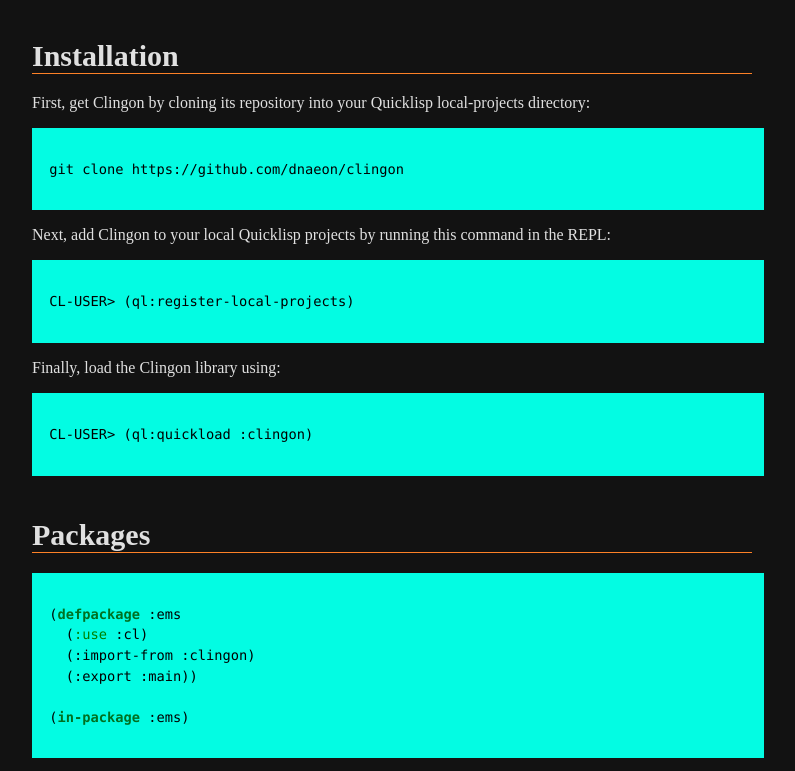
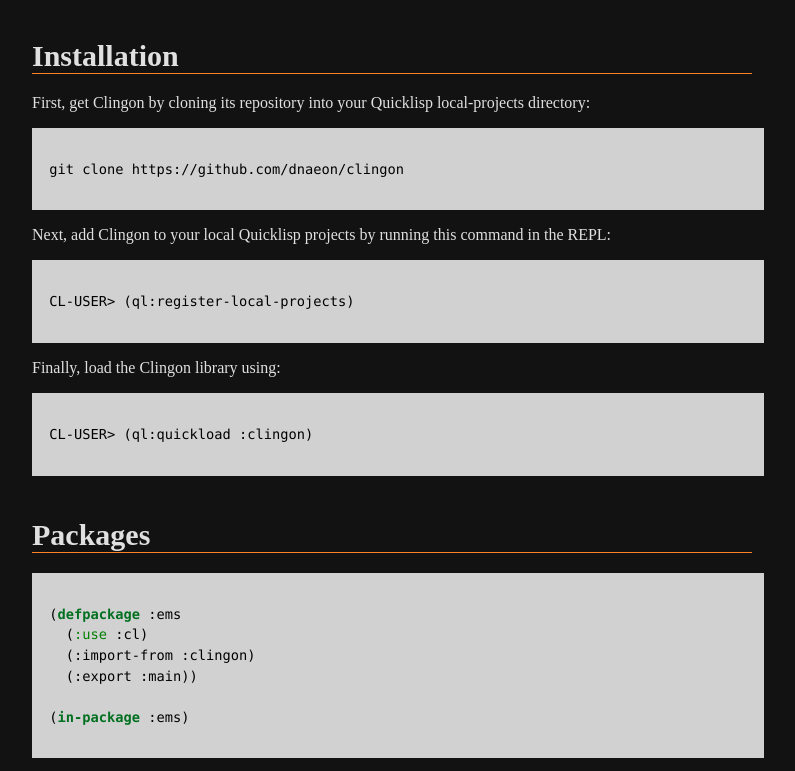
Before and after one commit to eldriv/eldriv.github.io, a plain HTML site: page articles/ems.html in a window 1280 px wide. Shown: the part 862-1633 px from the top of the page, without its empty margins (248-1043 px from the left). Drawn offline with Linux system fonts and the light colour scheme.

Commit message:
[top-level] update

```diff
--- a/css/nix.css
+++ b/css/nix.css
@@ -22,7 +22,7 @@ body {
 }
 
 .sourceCode {
-  background: #03fce3;
+  background: #d1d1d1;
   color: black;
   font-family: Menlo, Monaco, Consolas, 'Lucida Console', monospace;
   font-size: 95%;
```
